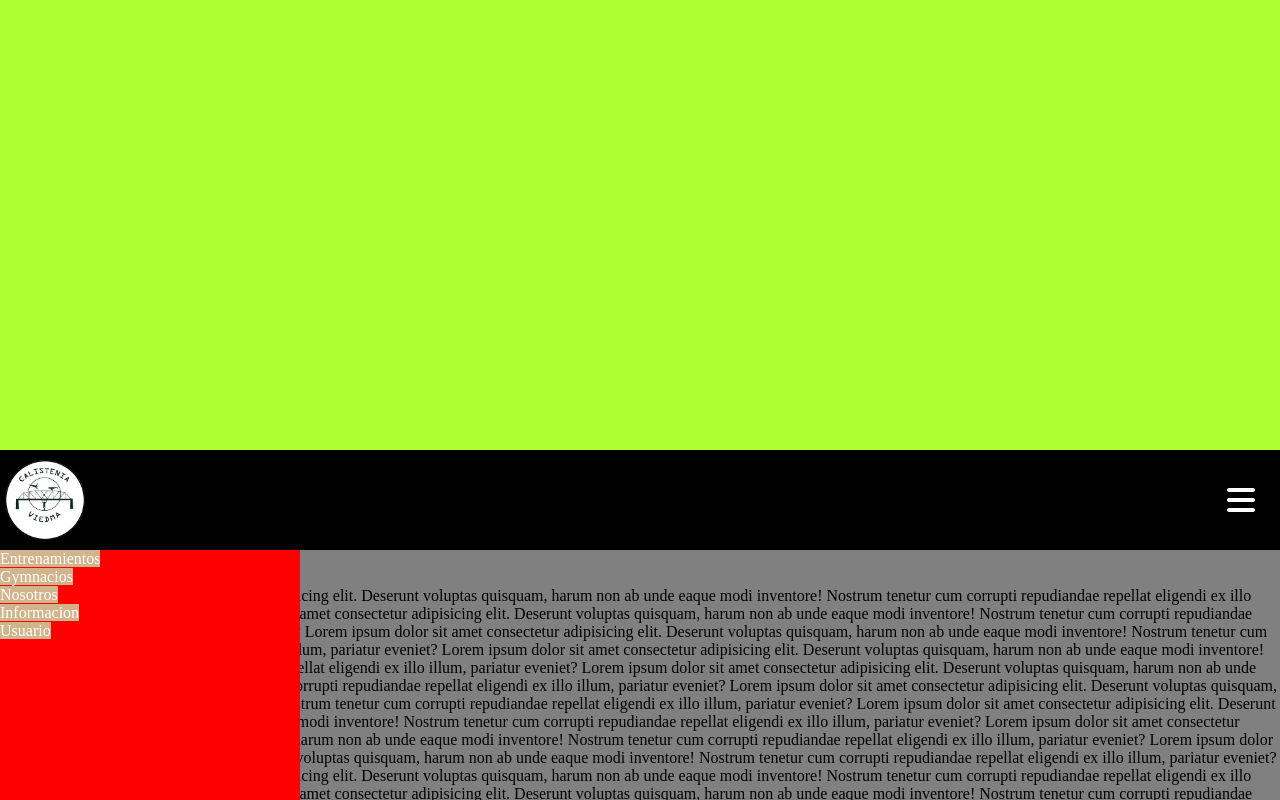
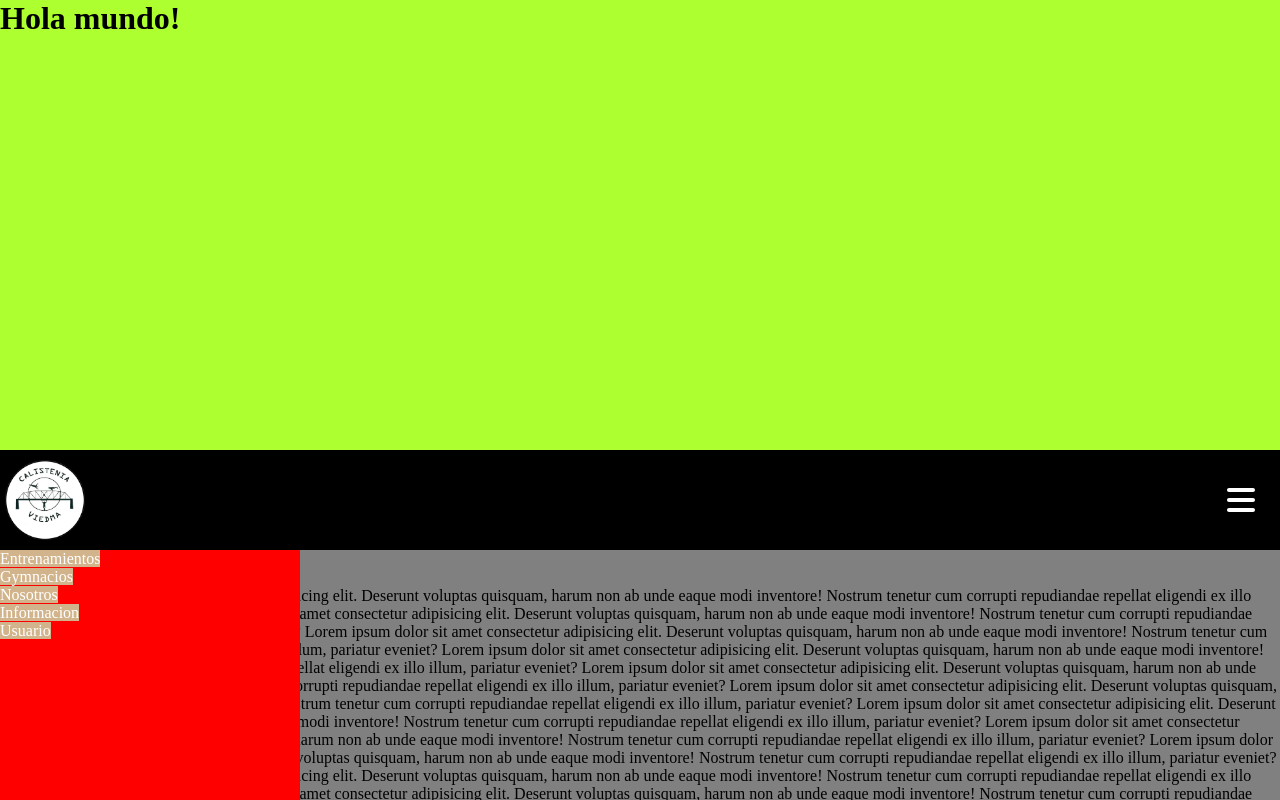
Before and after one commit to facu-lab/calistenia-viedma, a React (Vite) app: page / in a window 1280 px wide. Shown: the top 800 px of the page. Built offline with nearby package versions, Linux system fonts and the light colour scheme.

Commit message:
subiendo archivo header.jsx

```diff
--- a/src/components/header.jsx
+++ b/src/components/header.jsx
@@ -4,7 +4,7 @@ const Header=()=>{
 
   return(
     <header>
-
+      <h1>Hola mundo!</h1>
     </header>
   )
 }
```
